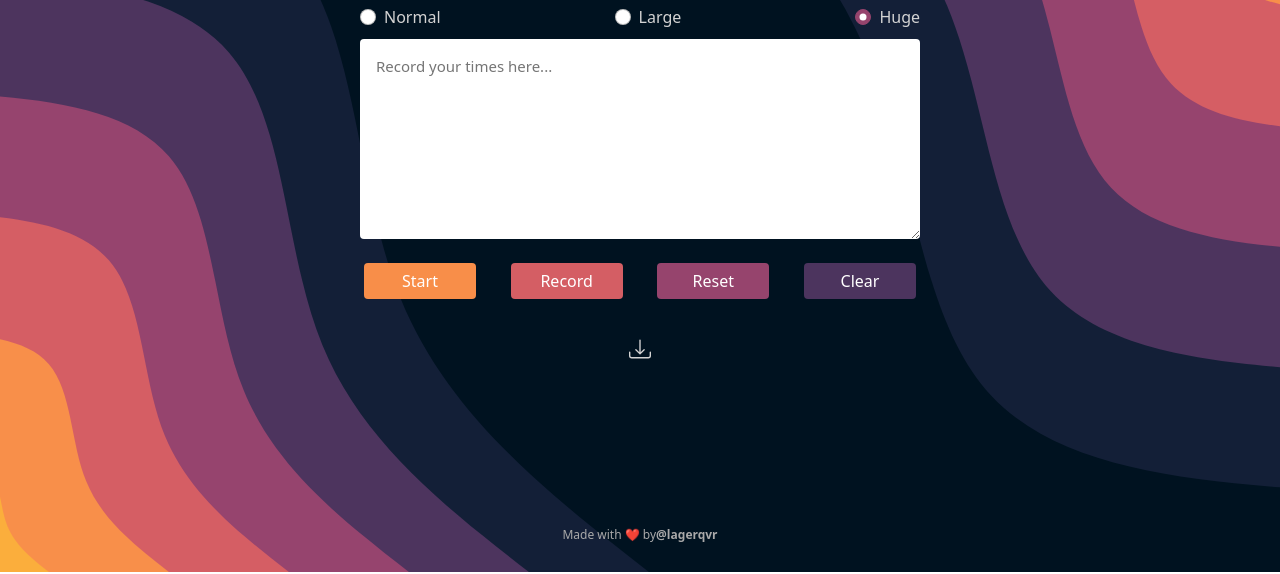
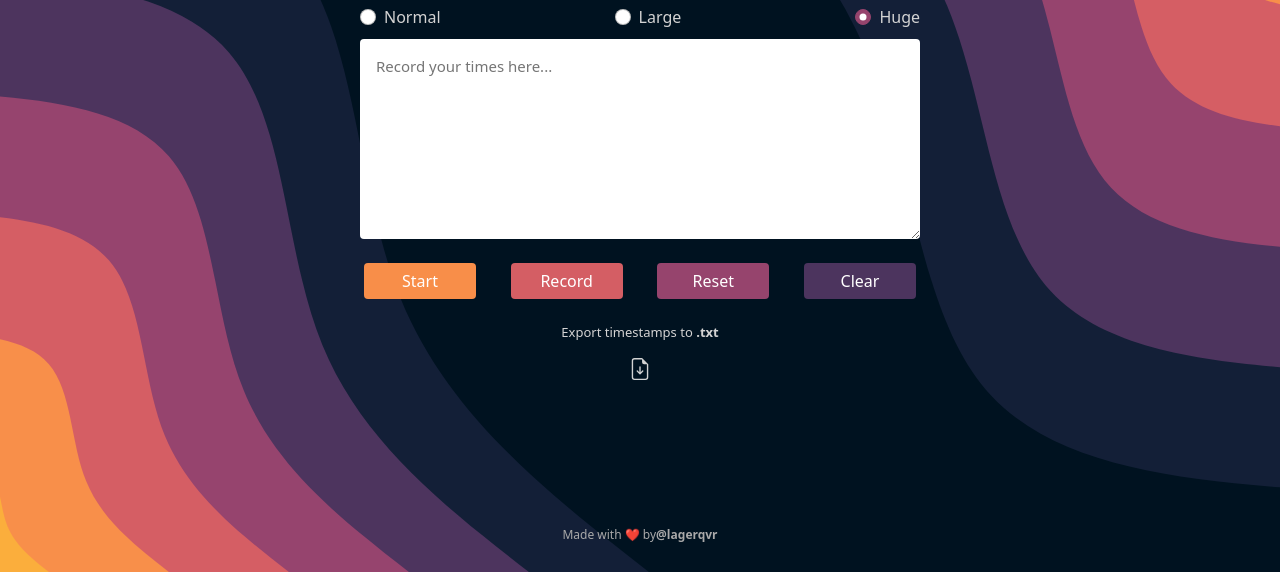
Before and after one commit to lagerqvr/improved-stopwatch, a plain HTML site: page index.html in a window 1280 px wide. Shown: the part 228-802 px from the top of the page. Drawn offline with nearby package versions, Linux system fonts and the light colour scheme.

Commit message:
Added instructional text for export

```diff
--- a/index.html
+++ b/index.html
@@ -69,12 +69,14 @@
                         <button id="clear" class="btn">Clear</button>
                     </div>
                     <div class="row mt-4 d-flex justify-content-center">
+                        <label class="text-center export-txt">Export timestamps to <b>.txt</b></label>
                         <button onclick="exportToTextFile()" class="btn mt-2"><svg xmlns="http://www.w3.org/2000/svg"
-                                width="22" height="22" fill="lightgrey" class="bi bi-download" viewBox="0 0 16 16">
+                                width="22" height="22" fill="lightgrey" class="bi bi-file-earmark-arrow-down"
+                                viewBox="0 0 16 16">
                                 <path
-                                    d="M.5 9.9a.5.5 0 0 1 .5.5v2.5a1 1 0 0 0 1 1h12a1 1 0 0 0 1-1v-2.5a.5.5 0 0 1 1 0v2.5a2 2 0 0 1-2 2H2a2 2 0 0 1-2-2v-2.5a.5.5 0 0 1 .5-.5z" />
+                                    d="M8.5 6.5a.5.5 0 0 0-1 0v3.793L6.354 9.146a.5.5 0 1 0-.708.708l2 2a.5.5 0 0 0 .708 0l2-2a.5.5 0 0 0-.708-.708L8.5 10.293V6.5z" />
                                 <path
-                                    d="M7.646 11.854a.5.5 0 0 0 .708 0l3-3a.5.5 0 0 0-.708-.708L8.5 10.293V1.5a.5.5 0 0 0-1 0v8.793L5.354 8.146a.5.5 0 1 0-.708.708l3 3z" />
+                                    d="M14 14V4.5L9.5 0H4a2 2 0 0 0-2 2v12a2 2 0 0 0 2 2h8a2 2 0 0 0 2-2zM9.5 3A1.5 1.5 0 0 0 11 4.5h2V14a1 1 0 0 1-1 1H4a1 1 0 0 1-1-1V2a1 1 0 0 1 1-1h5.5v2z" />
                             </svg>
                         </button>
                     </div>
--- a/style.css
+++ b/style.css
@@ -31,6 +31,10 @@ body {
 
 [contenteditable] {
     outline: 0px solid transparent;
+}
+
+.export-txt {
+    font-size: 13px;
 }
 
 #start {
```
